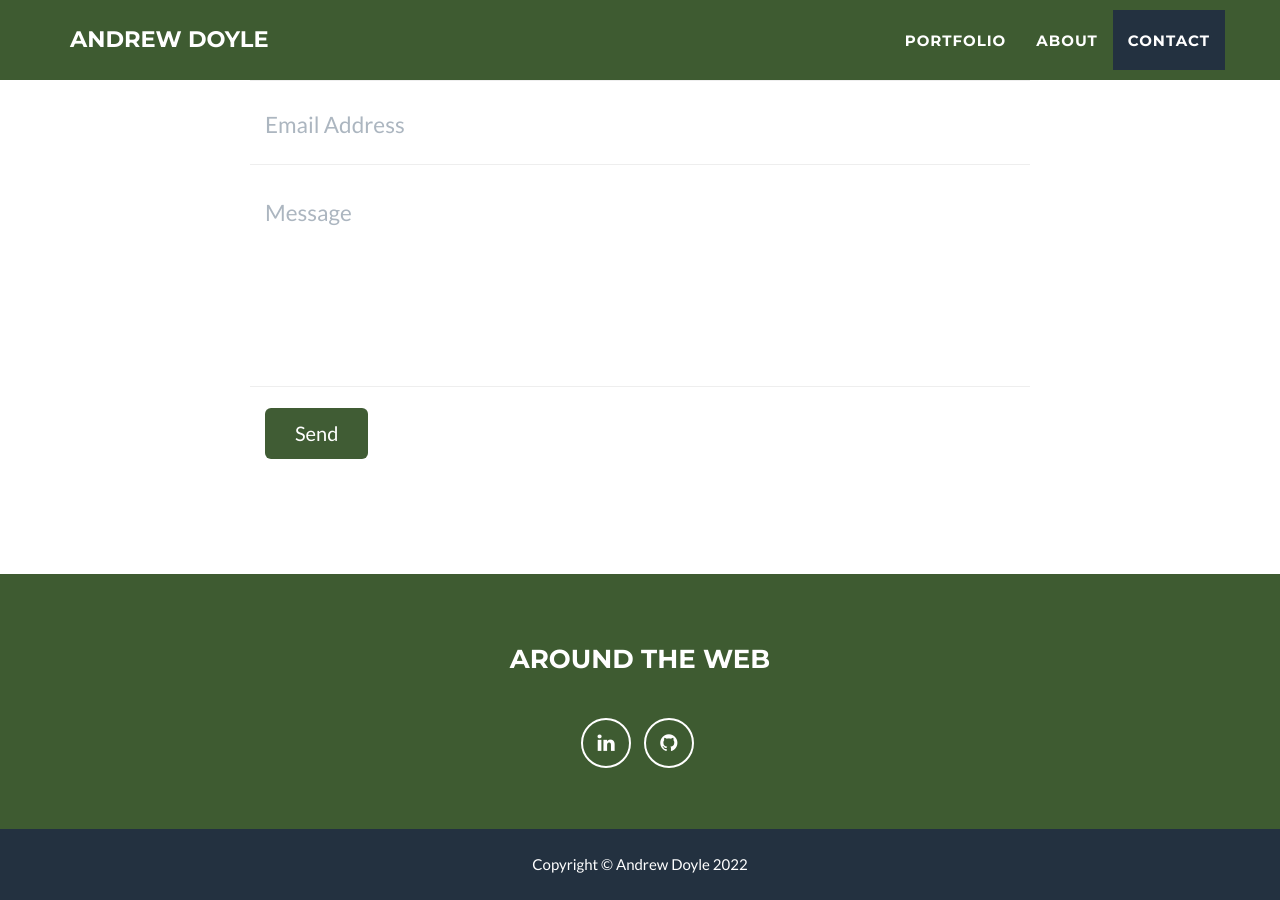
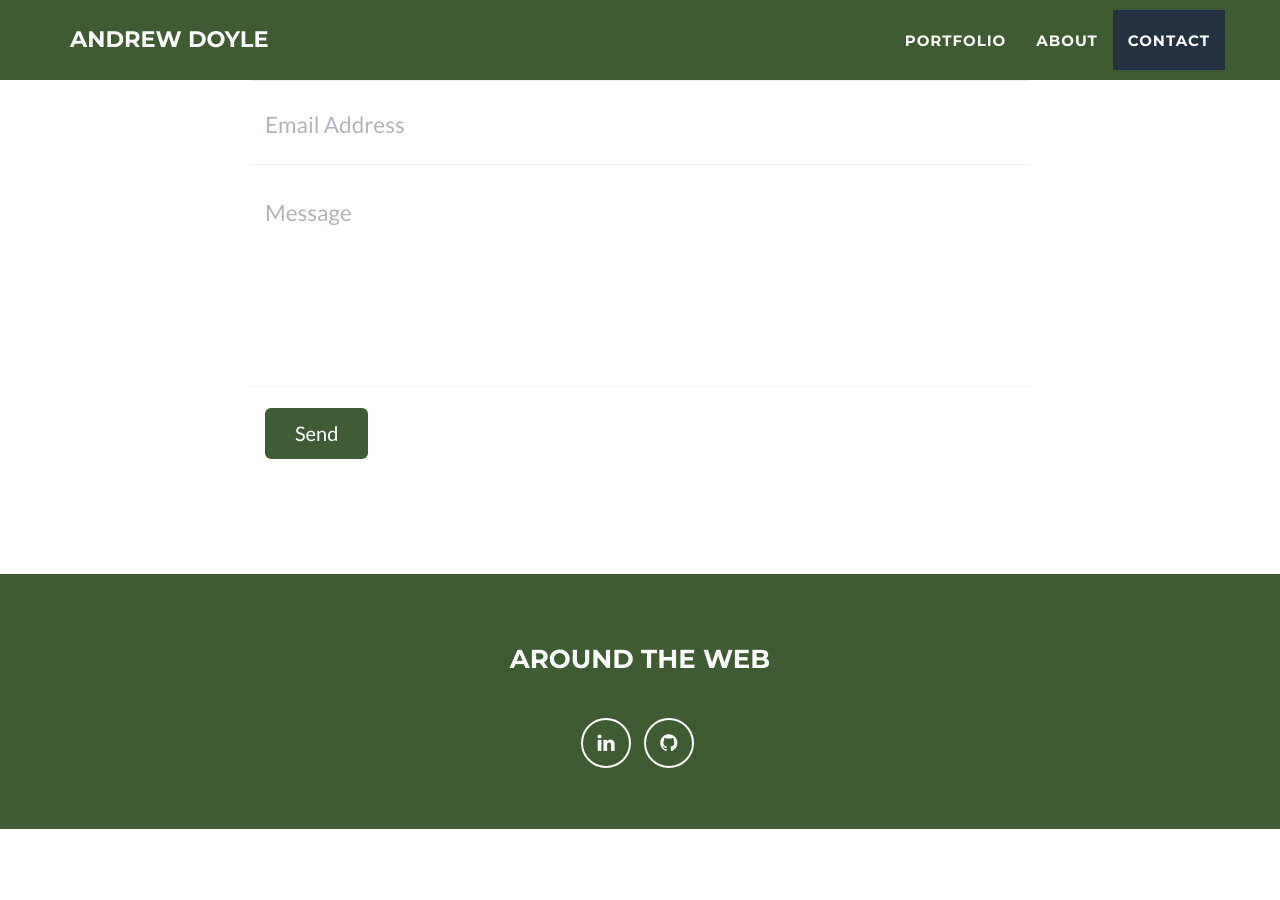
Before and after one commit to AndrewFDoyle/portfolio, a Jekyll site: the page built from _posts/2014-07-18-project-1.markdown, in a window 1280 px wide and 900 px high, scrolled down 2681 px. Built offline with Jekyll 4.4.1, drawn with Linux system fonts in a browser that asks for light colours; after the commit the page ends 3510 px from its top, so only the background shows below that.

Commit message:
removed copyright footer below

```diff
--- a/_includes/footer.html
+++ b/_includes/footer.html
@@ -23,19 +23,6 @@
 		                    {% endfor %}
                         </ul>
                     </div>
-                    <!--<div class="footer-col col-md-4">
-                        <h3>{{ site.footer.credits }}</h3>
-                        <p>{{ site.credits }}</p>
-                    </div>--->
-                </div>
-            </div>
-        </div>
-        <div class="footer-below">
-            <div class="container">
-                <div class="row">
-                    <div class="col-lg-12">
-                        Copyright &copy; {{ site.footer.copyright }} 20{{ site.time | date: '%y' }}
-                    </div>
                 </div>
             </div>
         </div>
```
